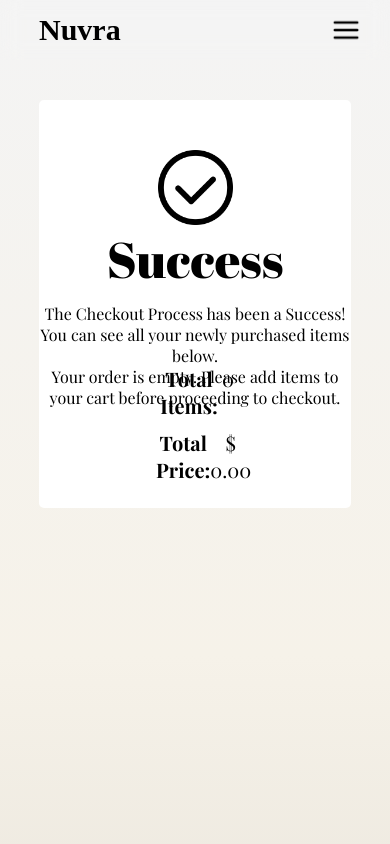
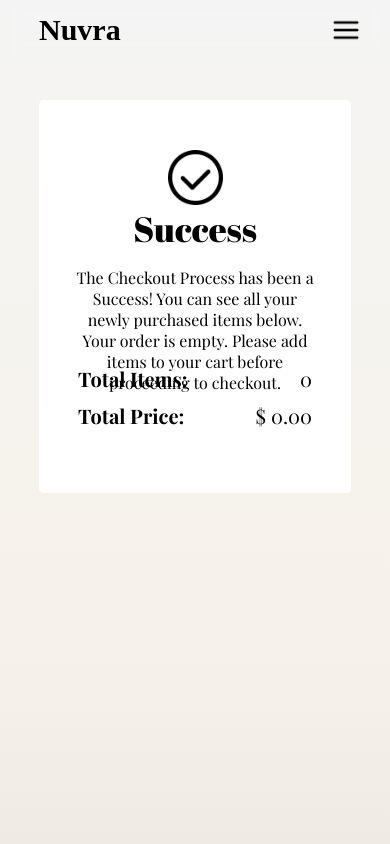
Before and after one commit to werivik/Nuvra, a React (Vite) app: page /checkout in a window 390 px wide. Shown: the top 844 px of the page. Built offline with nearby package versions, Linux system fonts and the light colour scheme; a web font is replaced by a local one.

Commit message:
responsive checkout

```diff
--- a/src/pages/Checkout/Checkout.module.css
+++ b/src/pages/Checkout/Checkout.module.css
@@ -37,6 +37,7 @@
 
 .checkoutBorder p {
     text-align: center;
+    width: 80%
 }
 
 .cartSummary {
@@ -107,3 +108,22 @@
     flex-direction: column;
     gap: 10px;
 }
+@media (max-width: 1100px) {
+    .cartSummary {
+        width: 40%;
+    }
+}
+
+@media screen and (max-width: 650px) {
+    .checkoutBorder h1 {
+        font-size: 35px;
+        margin-bottom: 15px;
+    }
+    .sucessIcon {
+        width: 55px;
+        height:55px;
+    }
+    .cartSummary {
+        width:60%;
+    }
+}
--- a/src/pages/ShoppingCart/ShoppingCart.module.css
+++ b/src/pages/ShoppingCart/ShoppingCart.module.css
@@ -345,6 +345,10 @@ box-shadow: inset 32px 5px 57px -37px rgba(0,0,0,0.08);
     .productPrice {
         font-size: 16px;
     }
+
+    .leftSide h1 {
+        font-size: 35px;
+    }
 }
 @media (max-width: 600px) {
     .titleDesc {
@@ -361,4 +365,7 @@ box-shadow: inset 32px 5px 57px -37px rgba(0,0,0,0.08);
     .quantityControl {
         left: 55%;
     }
+    .leftSide {
+        width: 72.5%;
+    }
 }
```
